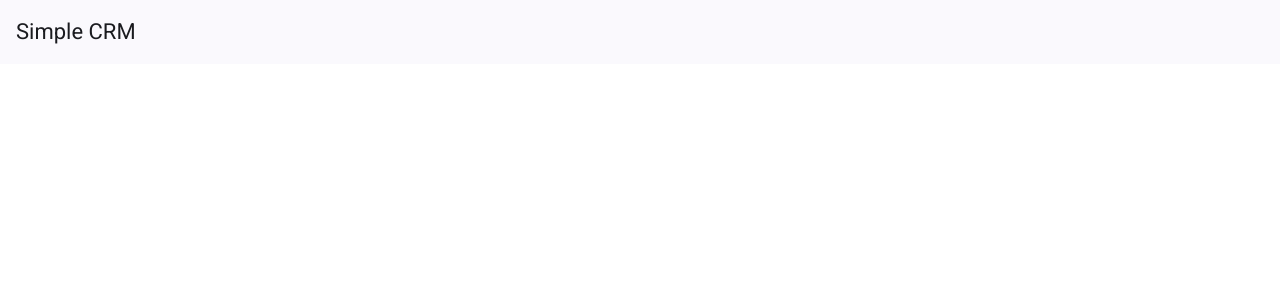
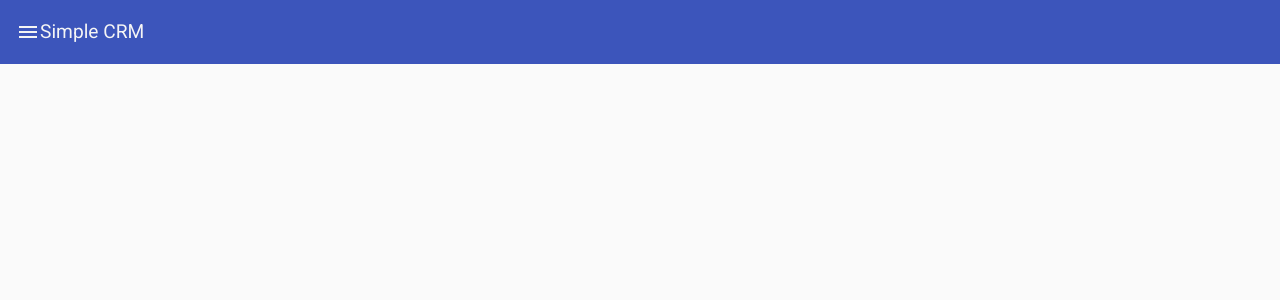
Before and after one commit to D4t3ck/Simple-crm, an Angular app: page / in a window 1280 px wide. Shown: the top 300 px of the page. Built offline with nearby package versions, Linux system fonts and the light colour scheme.

Commit message:
++ sidenav, style structure;

```diff
--- a/src/app/app.component.html
+++ b/src/app/app.component.html
@@ -1,3 +1,14 @@
-<mat-toolbar color="primary">
-  <span>Simple CRM</span>
-</mat-toolbar>
+<mat-drawer-container class="mat_drawer_container" autosize>
+  <mat-drawer #drawer class="example-sidenav" mode="side">
+    <p>Sidenav</p>
+  </mat-drawer>
+
+  <div class="example-sidenav-content">
+    <mat-toolbar class="mat_toolbar">
+
+      <mat-icon class="mat_icon" (click)="drawer.toggle()">menu</mat-icon>
+
+      <span>Simple CRM</span>
+    </mat-toolbar>
+  </div>
+</mat-drawer-container>
--- a/src/app/app.component.scss
+++ b/src/app/app.component.scss
@@ -0,0 +1,17 @@
+@import "../styles.scss";
+
+.mat_drawer_container {
+  height: 100vh;
+  background-color: rgb(250, 250, 250);
+}
+
+.mat_toolbar {
+  font-size: 1.2rem;
+  color: $mainFontColor;
+  background-color: $mainColor;
+
+  .mat_icon {
+    @include curserPointer;
+    color: $mainFontColor;
+  }
+}
--- a/src/app/app.component.ts
+++ b/src/app/app.component.ts
@@ -1,11 +1,13 @@
 import { Component } from '@angular/core';
 import { RouterOutlet } from '@angular/router';
+import {MatIconModule} from '@angular/material/icon';
 import {MatToolbarModule} from '@angular/material/toolbar';
+import {MatSidenavModule} from '@angular/material/sidenav';
 
 @Component({
   selector: 'app-root',
   standalone: true,
-  imports: [RouterOutlet, MatToolbarModule],
+  imports: [RouterOutlet, MatToolbarModule, MatSidenavModule, MatIconModule],
   templateUrl: './app.component.html',
   styleUrl: './app.component.scss'
 })
--- a/src/styles.scss
+++ b/src/styles.scss
@@ -1,4 +1,50 @@
-/* You can add global styles to this file, and also import other style files */
+$mainColor: #3c55bb;
+$mainFontColor: #f5f5f5;
 
-html, body { height: 100%; }
-body { margin: 0; font-family: Roboto, "Helvetica Neue", sans-serif; }
+@mixin flexbox($fd: row, $jc: center, $ai: center, $g: 0px) {
+  display: flex;
+  flex-direction: $fd;
+  justify-content: $jc;
+  align-items: $ai;
+  gap: $g;
+}
+
+@mixin box($width, $height: $width) {
+  width: $width;
+  height: $height;
+}
+
+@mixin coverBackground($s: cover, $p: center) {
+  background-repeat: no-repeat;
+  background-size: $s;
+  background-position: $p;
+}
+
+@mixin randomBorder($width: 2px) {
+  $red: random(255);
+  $green: random(255);
+  $blue: random(255);
+  border: $width dashed rgb($red, $green, $blue);
+}
+
+@mixin curserPointer {
+  &:hover {
+    cursor: pointer;
+  }
+}
+
+* {
+  margin: 0;
+  padding: 0;
+  box-sizing: border-box;
+  user-select: none;
+}
+
+html,
+body {
+  height: 100%;
+}
+
+body {
+  font-family: Roboto, "Helvetica Neue", sans-serif;
+}
```
